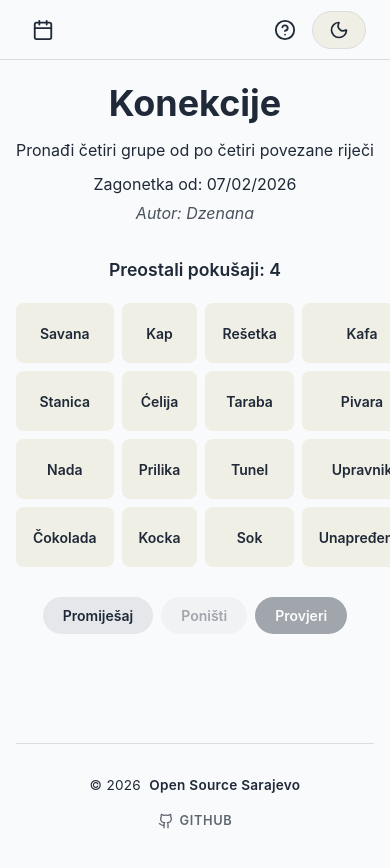
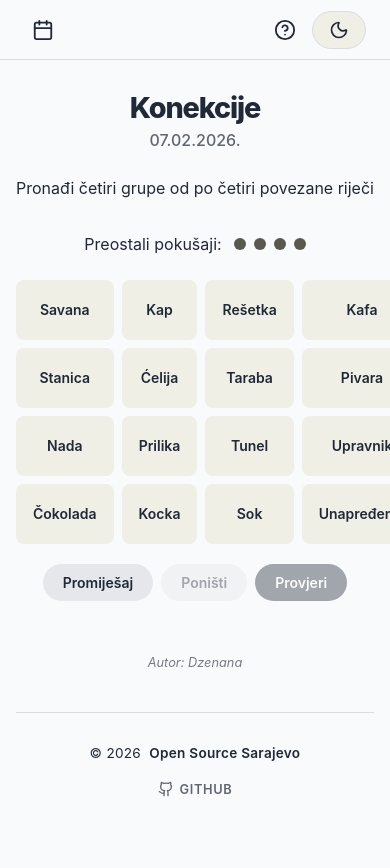
Before and after one commit to OpenSourceSarajevo/igre, a React (Vite) app in the folder client/: page / in a window 390 px wide. Shown: the top 868 px of the page. After the commit the page ends 844 px from the top, so only its background shows below. Built offline with nearby package versions, Linux system fonts and the light colour scheme.

Commit message:
chore(konekcije): improve UI

```diff
--- a/client/src/games/connections/components/Game.css
+++ b/client/src/games/connections/components/Game.css
@@ -1,172 +1,129 @@
 .game-container {
-  max-width: 800px;
+  max-width: 600px;
   margin: 0 auto;
-  padding: 24px;
+  padding: 1rem;
+  display: flex;
+  flex-direction: column;
 }
 
 .game-header {
+  display: flex;
+  flex-direction: column;
+  align-items: center;
+  margin-bottom: 2rem;
+  padding-top: 1rem;
   text-align: center;
-  margin-bottom: 32px;
 }
 
-.game-header h1 {
-  font-size: 48px;
-  font-weight: 700;
-  margin: 0 0 8px;
+.game-title {
+  font-family: inherit;
+  font-size: 2.5rem;
+  font-weight: 800;
+  margin: 0;
   color: var(--text-main);
+  letter-spacing: -0.04em;
+  line-height: 1.1;
 }
 
-.game-header p {
-  font-size: 18px;
-  color: var(--text-muted);
-  margin: 0;
+.puzzle-date {
+  font-family: inherit;
+  font-size: 1rem;
+  font-weight: 500;
+  margin-top: 4px;
+  color: var(--text-main);
+  opacity: 0.7;
+}
+
+.game-instructions {
+  font-family: inherit;
+  font-size: 1.15rem;
+  margin-top: 1.5rem;
+  font-weight: 400;
+  color: var(--text-main);
+  max-width: 400px;
+  text-align: center;
+}
+
+.mistakes-counter {
+  display: flex;
+  align-items: center;
+  justify-content: center;
+  gap: 12px;
+  margin-bottom: 1.5rem;
+  font-size: 1rem;
+}
+
+.mistake-dots {
+  display: flex;
+  gap: 8px;
+}
+
+.mistake-dot {
+  width: 12px;
+  height: 12px;
+  background-color: var(--tile-selected);
+  border-radius: 50%;
 }
 
 .feedback-message {
-  text-align: center;
-  margin: 16px 0;
-  animation: fadeIn 0.3s ease-in-out;
+  height: 20px;
+  display: flex;
+  justify-content: center;
+  margin-bottom: 1rem;
 }
 
 .feedback-message p {
-  display: inline-block;
-  background-color: var(--feedback-bg);
-  color: var(--feedback-text);
-  padding: 12px 24px;
-  border-radius: 8px;
+  background-color: #000;
+  color: #fff;
+  padding: 8px 16px;
+  border-radius: 4px;
   font-weight: 600;
-  font-size: 16px;
-  margin: 0;
-  box-shadow: 0 2px 4px rgba(0, 0, 0, 0.1);
-}
-
-.puzzle-metadata {
-  margin-top: 1rem;
-  display: flex;
-  flex-direction: column;
-  align-items: center;
-  gap: 8px;
-}
-
-.author-text {
-  font-size: 0.8rem;
-  font-style: italic;
-  color: var(--text-main);
-  opacity: 0.8;
-}
-
-@keyframes fadeIn {
-  from { opacity: 0; transform: translateY(-10px); }
-  to { opacity: 1; transform: translateY(0); }
-}
-
-@media (max-width: 640px) {
-  .game-container { padding: 16px; }
-  .game-header h1 { font-size: 36px; }
-  .game-header p { font-size: 16px; }
-}
-
-.results-container {
-  display: flex;
-  flex-direction: column;
-  align-items: center;
-  margin: 20px 0;
-  padding: 15px;
-  background-color: var(--tile-bg);
-  border-radius: 8px;
-}
-
-.emoji-grid {
-  display: flex;
-  flex-direction: column;
-  gap: 4px;
-  margin-bottom: 15px;
-}
-
-.emoji-row {
-  font-size: 1.5rem;
-  line-height: 1;
-  letter-spacing: 4px;
-}
-
-.share-button {
-  background-color: var(--text-main);
-  color: var(--bg-main);
-  border: none;
-  padding: 10px 24px;
-  border-radius: 24px;
-  font-weight: 700;
-  cursor: pointer;
-  transition: opacity 0.2s;
-}
-
-.share-button:hover {
-  opacity: 0.8;
-}
-
-.puzzle-metadata {
-  margin-top: 10px;
-  display: flex;
-  flex-direction: column;
-  gap: 5px;
-}
-
-.mistakes-counter {
-  text-align: center;
-  margin-bottom: 20px;
-  font-weight: 600;
-  font-size: 1.1rem;
-}
-
-.view-results-btn {
-  display: block;
-  margin: 20px auto;
-  background: var(--tile-selected);
-  color: white;
-  border: none;
-  padding: 12px 24px;
-  border-radius: 24px;
-  font-weight: bold;
-  cursor: pointer;
+  font-size: 0.9rem;
 }
 
 .game-content {
-  display: flex;
-  flex-direction: column;
-  gap: 10px;
-  min-height: 400px;
+  width: 100%;
+}
+
+.footer-author {
+  text-align: center;
+  font-size: 0.8rem;
+  font-style: italic;
+  margin-top: 2rem;
+  opacity: 0.6;
 }
 
 .end-game-buttons {
   display: flex;
   flex-direction: column;
-  gap: 12px;
+  gap: 10px;
   align-items: center;
-  margin-top: 30px;
+  margin-top: 2rem;
 }
 
 .primary-action-btn {
   background-color: var(--text-main);
   color: var(--bg-main);
   border: none;
-  padding: 14px 32px;
-  border-radius: 30px;
+  padding: 12px 24px;
+  border-radius: 24px;
   font-weight: 700;
   cursor: pointer;
-  min-width: 200px;
+  min-width: 180px;
 }
 
 .secondary-action-btn {
   background-color: transparent;
   color: var(--text-main);
   border: 1px solid var(--border-color);
-  padding: 14px 32px;
-  border-radius: 30px;
-  font-weight: 700;
+  padding: 12px 24px;
+  border-radius: 24px;
+  font-weight: 600;
   cursor: pointer;
-  min-width: 200px;
+  min-width: 180px;
 }
 
-.primary-action-btn:hover, .secondary-action-btn:hover {
-  opacity: 0.8;
+@media (max-width: 500px) {
+  .game-title { font-size: 1.8rem; }
+  .game-instructions { font-size: 1rem; }
 }
--- a/client/src/games/connections/components/Game.tsx
+++ b/client/src/games/connections/components/Game.tsx
@@ -145,47 +145,26 @@ export function Game({ forcedDate }: GameProps) {
     }
   };
 
-  if (isLoading)
-    return (
-      <div className="game-container">
-        <header className="game-header">
-          <h1>{currentGame.name}</h1>
-          <p>Učitavanje...</p>
-        </header>
-      </div>
-    );
-  if (!currentPuzzle)
-    return (
-      <div className="game-container">
-        <header className="game-header">
-          <h1>{currentGame.name}</h1>
-          <p>Nema dostupnih zagonetki.</p>
-        </header>
-      </div>
-    );
+  if (isLoading) return null;
 
   return (
     <div className="game-container">
       <header className="game-header">
-        <h1>{currentGame.name}</h1>
-        <p>{currentGame.description}</p>
-        <div className="puzzle-metadata">
-          {forcedDate && (
-            <p className="archive-date-indicator">
-              Zagonetka od: {forcedDate.split("-").reverse().join("/")}
-            </p>
-          )}
-          {currentPuzzle?.authors && (
-            <p className="author-text">
-              Autor: {currentPuzzle.authors.map((a) => a.name).join(", ")}
-            </p>
-          )}
-        </div>
+        <h1 className="game-title">{currentGame.name}</h1>
+        <div className="puzzle-date">
+  {currentPuzzle!.date.split('-').reverse().join('.') + '.'}
+</div>
+        <p className="game-instructions">{currentGame.description}</p>
       </header>
 
       {gameStatus === "playing" && (
         <div className="mistakes-counter">
-          Preostali pokušaji: {MAX_MISTAKES - mistakes}
+          <span>Preostali pokušaji:</span>
+          <div className="mistake-dots">
+            {Array.from({ length: MAX_MISTAKES - mistakes }).map((_, i) => (
+              <div key={i} className="mistake-dot" />
+            ))}
+          </div>
         </div>
       )}
 
@@ -196,7 +175,6 @@ export function Game({ forcedDate }: GameProps) {
       )}
 
       <div className="game-content">
-        {/* Always show found categories */}
         <CategoryDisplay categories={foundCategories} />
 
         {gameStatus === "playing" ? (
@@ -218,21 +196,17 @@ export function Game({ forcedDate }: GameProps) {
           </>
         ) : (
           <div className="post-game-view">
-            {/* Show remaining categories user didn't find */}
             <CategoryDisplay
-              categories={currentPuzzle.categories.filter(
+              categories={currentPuzzle!.categories.filter(
                 (c) => !foundCategories.find((f) => f.name === c.name),
               )}
             />
 
             <div className="end-game-buttons">
-              <button
-                className="secondary-action-btn"
-                onClick={() => setShowResults(true)}
-              >
+              <button className="primary-action-btn" onClick={() => setShowResults(true)}>
                 Prikaži rezultate
               </button>
-              <button className="primary-action-btn" onClick={initializeGame}>
+              <button className="secondary-action-btn" onClick={initializeGame}>
                 Igraj ponovo
               </button>
             </div>
@@ -243,12 +217,18 @@ export function Game({ forcedDate }: GameProps) {
       {showResults && (
         <ResultsModal
           history={guessHistory}
-          date={currentPuzzle.date}
+          date={currentPuzzle!.date}
           status={gameStatus}
           onClose={() => setShowResults(false)}
           onNewGame={initializeGame}
         />
       )}
+
+      {currentPuzzle?.authors && (
+        <div className="footer-author">
+          Autor: {currentPuzzle.authors.map((a) => a.name).join(", ")}
+        </div>
+      )}
       <Footer />
     </div>
   );
```
